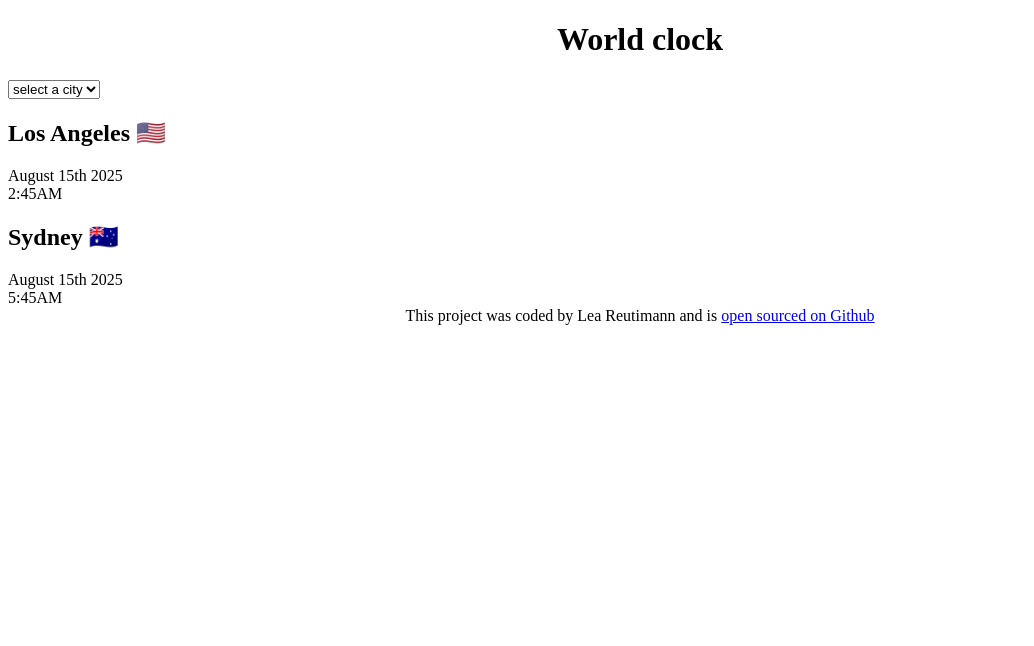
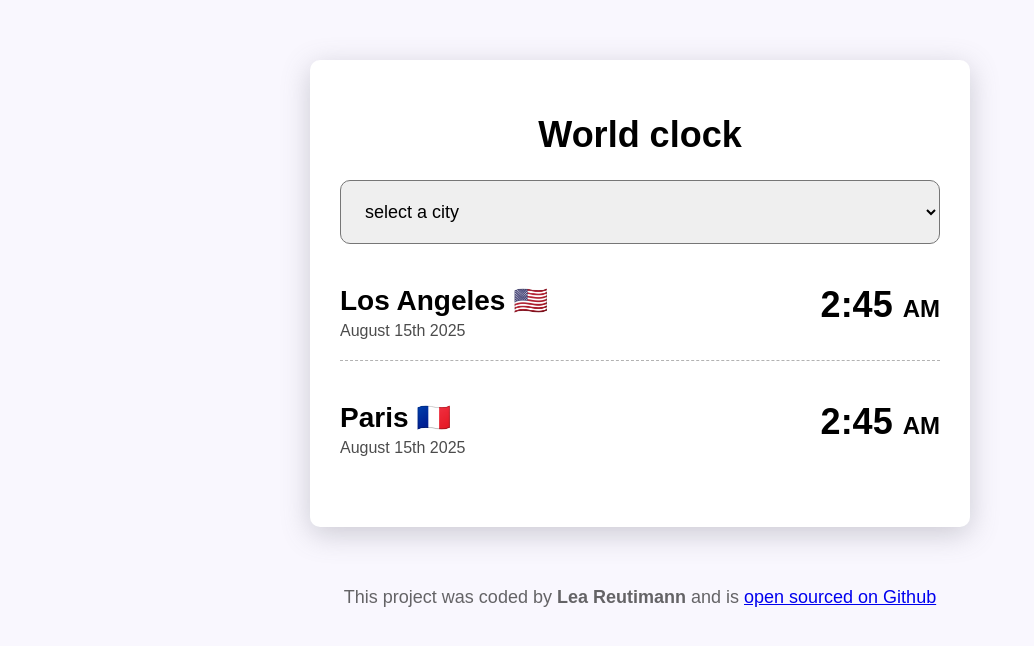
Before and after one commit to Leaprog/world-clock, a plain HTML site: page index.html in a window 1280 px wide. Shown: the whole page, without its empty margins (0-1034 px from the left). Drawn offline with Linux system fonts and the light colour scheme.

Commit message:
added basic styling

```diff
--- a/index.html
+++ b/index.html
@@ -19,18 +19,28 @@
       </select>
 
       <div class="city">
-        <h2>Los Angeles 🇺🇸</h2>
-        <div class="date">August 15th 2025</div>
-        <div class="time">2:45AM</div>
+        <div>
+          <h2>Los Angeles 🇺🇸</h2>
+          <div class="date">August 15th 2025</div>
+        </div>
+        <div class="time">
+          2:45
+          <small>AM</small>
+        </div>
       </div>
       <div class="city">
-        <h2>Sydney 🇦🇺</h2>
-        <div class="date">August 15th 2025</div>
-        <div class="time">5:45AM</div>
+        <div>
+          <h2>Paris 🇫🇷</h2>
+          <div class="date">August 15th 2025</div>
+        </div>
+        <div class="time">
+          2:45
+          <small>AM</small>
+        </div>
       </div>
     </div>
     <footer>
-      This project was coded by Lea Reutimann and is
+      This project was coded by <strong>Lea Reutimann</strong> and is
       <a href="https://github.com/Leaprog/world-clock" target="_blank"
         >open sourced on Github</a
       >
--- a/style.css
+++ b/style.css
@@ -1,6 +1,64 @@
+body {
+  background-color: #f9f7fe;
+  font-family: sans-serif;
+}
+
+.container {
+  max-width: 600px;
+  margin: 60px auto;
+  background-color: white;
+  padding: 30px;
+  box-shadow: rgba(100, 100, 111, 0.3) 0px 7px 29px 0px;
+  border-radius: 10px;
+}
+
+.city {
+  display: flex;
+  margin: 20px 0;
+  justify-content: space-between;
+  border-bottom: 1px dashed rgba(0, 0, 0, 0.3);
+  padding: 20px 0;
+}
+
+.city:last-child {
+  border: none;
+}
+
+h2 {
+  margin: 0 0 5px;
+  font-size: 28px;
+}
+
+.date {
+  opacity: 0.7;
+}
+
+.time {
+  font-size: 36px;
+  font-weight: bold;
+}
+
+.time small {
+  font-size: 24px;
+  line-height: 48px;
+}
+
+select {
+  display: block;
+  width: 100%;
+  border-radius: 10px;
+  padding: 20px;
+  font-size: 18px;
+}
+
 h1 {
   text-align: center;
+  font-size: 36px;
+  font-family: sans-serif;
 }
+
 footer {
   text-align: center;
+  font-size: 18px;
+  color: rgba(0, 0, 0, 0.6);
 }
```
